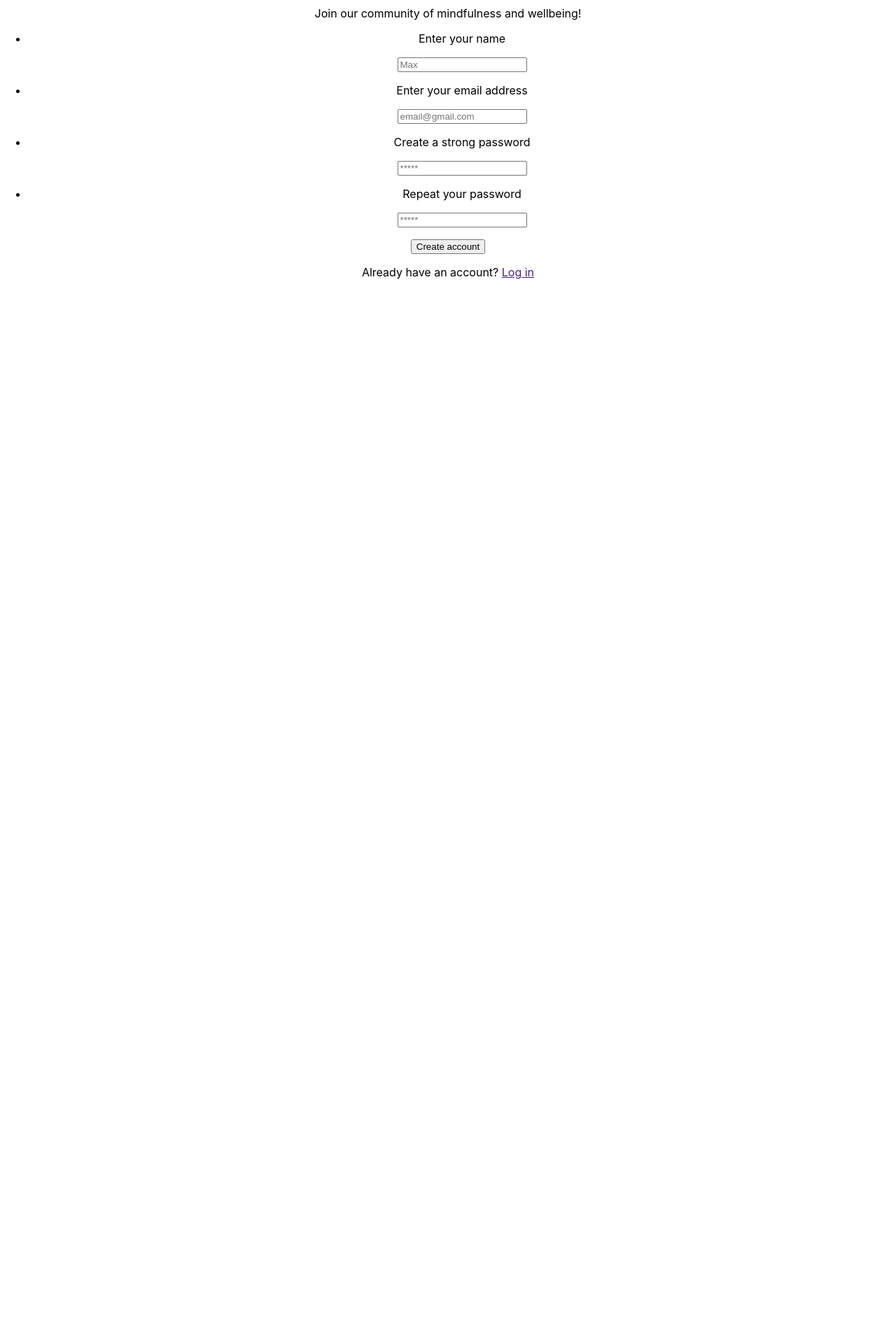
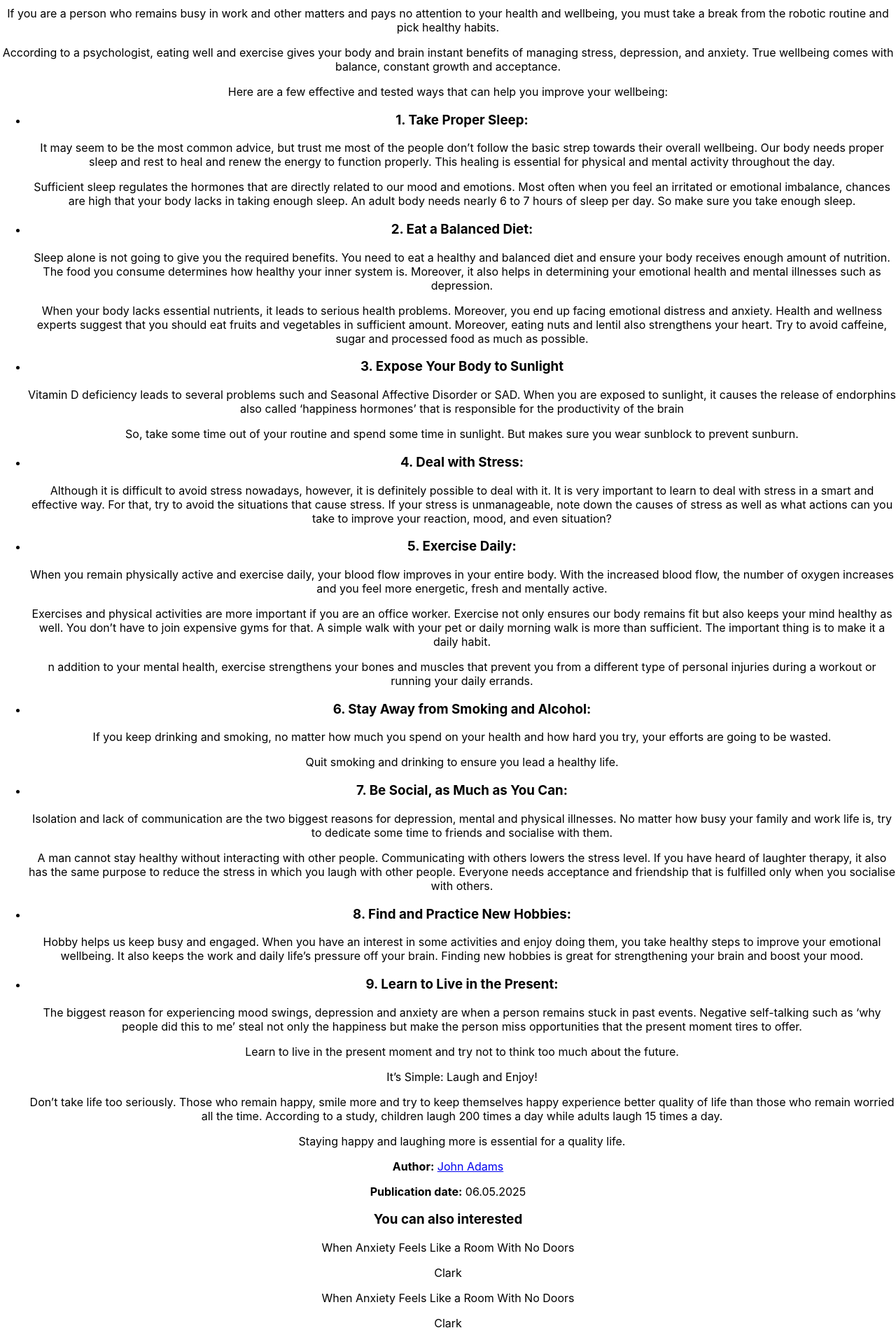
Before and after one commit to Tate-T/harmoniq-react, a React (Create React App) app: page / in a window 1280 px wide. Shown: the part 60-1978 px from the top of the page at 70% size. Before the commit the page ends 800 px from the top, so only its background shows below. Built offline with nearby package versions, Linux system fonts and the light colour scheme.

Commit message:
articlepage

```diff
--- a/src/pages/ArticlesPage/ArticlesPage.jsx
+++ b/src/pages/ArticlesPage/ArticlesPage.jsx
@@ -1 +1,218 @@
-export const ArticlesPage = () => {}
+import { Header } from "../../components/Header/Header";
+import { Footer } from "../../components/Footer/footer";
+
+export const ArticlesPage = () => {
+  return (
+    <section>
+    <div>
+      <div>
+        <h1>9 tested tips to improve your wellbeing and quality of life</h1>
+        <p>
+          If you are a person who remains busy in work and other matters and
+          pays no attention to your health and wellbeing, you must take a break
+          from the robotic routine and pick healthy habits.
+        </p>
+        <p>
+          According to a psychologist, eating well and exercise gives your body
+          and brain instant benefits of managing stress, depression, and
+          anxiety. True wellbeing comes with balance, constant growth and
+          acceptance.
+        </p>
+        <p>
+          Here are a few effective and tested ways that can help you improve
+          your wellbeing:
+        </p>
+        <ul>
+          <li>
+            <h3>1. Take Proper Sleep:</h3>
+            <p>
+              It may seem to be the most common advice, but trust me most of the
+              people don’t follow the basic strep towards their overall
+              wellbeing. Our body needs proper sleep and rest to heal and renew
+              the energy to function properly. This healing is essential for
+              physical and mental activity throughout the day.
+            </p>
+            <p>
+              Sufficient sleep regulates the hormones that are directly related
+              to our mood and emotions. Most often when you feel an irritated or
+              emotional imbalance, chances are high that your body lacks in
+              taking enough sleep. An adult body needs nearly 6 to 7 hours of
+              sleep per day. So make sure you take enough sleep.
+            </p>
+          </li>
+          <li>
+            <h3>2. Eat a Balanced Diet:</h3>
+            <p>
+              Sleep alone is not going to give you the required benefits. You
+              need to eat a healthy and balanced diet and ensure your body
+              receives enough amount of nutrition. The food you consume
+              determines how healthy your inner system is. Moreover, it also
+              helps in determining your emotional health and mental illnesses
+              such as depression.
+            </p>
+            <p>
+              When your body lacks essential nutrients, it leads to serious
+              health problems. Moreover, you end up facing emotional distress
+              and anxiety. Health and wellness experts suggest that you should
+              eat fruits and vegetables in sufficient amount. Moreover, eating
+              nuts and lentil also strengthens your heart. Try to avoid
+              caffeine, sugar and processed food as much as possible.
+            </p>
+          </li>
+          <li>
+            <h3>3. Expose Your Body to Sunlight</h3>
+            <p>
+              Vitamin D deficiency leads to several problems such and Seasonal
+              Affective Disorder or SAD. When you are exposed to sunlight, it
+              causes the release of endorphins also called ‘happiness hormones’
+              that is responsible for the productivity of the brain
+            </p>
+            <p>
+              So, take some time out of your routine and spend some time in
+              sunlight. But makes sure you wear sunblock to prevent sunburn.
+            </p>
+          </li>
+          <li>
+            <h3>4. Deal with Stress:</h3>
+            <p>
+              Although it is difficult to avoid stress nowadays, however, it is
+              definitely possible to deal with it. It is very important to learn
+              to deal with stress in a smart and effective way. For that, try to
+              avoid the situations that cause stress. If your stress is
+              unmanageable, note down the causes of stress as well as what
+              actions can you take to improve your reaction, mood, and even
+              situation?
+            </p>
+          </li>
+          <li>
+            <h3>5. Exercise Daily:</h3>
+            <p>
+              When you remain physically active and exercise daily, your blood
+              flow improves in your entire body. With the increased blood flow,
+              the number of oxygen increases and you feel more energetic, fresh
+              and mentally active.
+            </p>
+            <p>
+              Exercises and physical activities are more important if you are an
+              office worker. Exercise not only ensures our body remains fit but
+              also keeps your mind healthy as well. You don’t have to join
+              expensive gyms for that. A simple walk with your pet or daily
+              morning walk is more than sufficient. The important thing is to
+              make it a daily habit.
+            </p>
+            <p>
+              n addition to your mental health, exercise strengthens your bones
+              and muscles that prevent you from a different type of personal
+              injuries during a workout or running your daily errands.
+            </p>
+          </li>
+          <li>
+            <h3>6. Stay Away from Smoking and Alcohol:</h3>
+            <p>
+              If you keep drinking and smoking, no matter how much you spend on
+              your health and how hard you try, your efforts are going to be
+              wasted.
+            </p>
+            <p>Quit smoking and drinking to ensure you lead a healthy life.</p>
+          </li>
+          <li>
+            <h3>7. Be Social, as Much as You Can:</h3>
+            <p>
+              Isolation and lack of communication are the two biggest reasons
+              for depression, mental and physical illnesses. No matter how busy
+              your family and work life is, try to dedicate some time to friends
+              and socialise with them.
+            </p>
+            <p>
+              A man cannot stay healthy without interacting with other people.
+              Communicating with others lowers the stress level. If you have
+              heard of laughter therapy, it also has the same purpose to reduce
+              the stress in which you laugh with other people. Everyone needs
+              acceptance and friendship that is fulfilled only when you
+              socialise with others.
+            </p>
+          </li>
+          <li>
+            <h3>8. Find and Practice New Hobbies:</h3>
+            <p>
+              Hobby helps us keep busy and engaged. When you have an interest in
+              some activities and enjoy doing them, you take healthy steps to
+              improve your emotional wellbeing. It also keeps the work and daily
+              life’s pressure off your brain. Finding new hobbies is great for
+              strengthening your brain and boost your mood.
+            </p>
+          </li>
+          <li>
+            <h3>9. Learn to Live in the Present:</h3>
+            <p>
+              The biggest reason for experiencing mood swings, depression and
+              anxiety are when a person remains stuck in past events. Negative
+              self-talking such as ‘why people did this to me’ steal not only
+              the happiness but make the person miss opportunities that the
+              present moment tires to offer.
+            </p>
+            <p>
+              Learn to live in the present moment and try not to think too much
+              about the future.
+            </p>
+            <p>It’s Simple: Laugh and Enjoy!</p>
+            <p>
+              Don’t take life too seriously. Those who remain happy, smile more
+              and try to keep themselves happy experience better quality of life
+              than those who remain worried all the time. According to a study,
+              children laugh 200 times a day while adults laugh 15 times a day.
+            </p>
+            <p>
+              Staying happy and laughing more is essential for a quality life.
+            </p>
+          </li>
+        </ul>
+      </div>
+      <div>
+        <p>
+          <strong>Author:</strong> <a href="#">John Adams</a>
+        </p>
+        <p>
+          <strong>Publication date:</strong> 06.05.2025
+        </p>
+
+        <h3>You can also interested</h3>
+
+        <div>
+          <div>
+            <div>
+              <p>When Anxiety Feels Like a Room With No Doors</p>
+              <p>Clark</p>
+            </div>
+            {/* <div>
+            <span></span>
+          </div> */}
+          </div>
+
+          <div>
+            <div>
+              <p>When Anxiety Feels Like a Room With No Doors</p>
+              <p>Clark</p>
+            </div>
+            {/* <div>
+            <span></span>
+          </div> */}
+          </div>
+
+          <div>
+            <div>
+              <p>When Anxiety Feels Like a Room With No Doors</p>
+              <p>Clark</p>
+            </div>
+            {/* <div>
+            <span></span>
+          </div> */}
+          </div>
+        </div>
+
+        <button>Save</button>
+      </div>
+    </div>
+    </section>
+  );
+};
```
